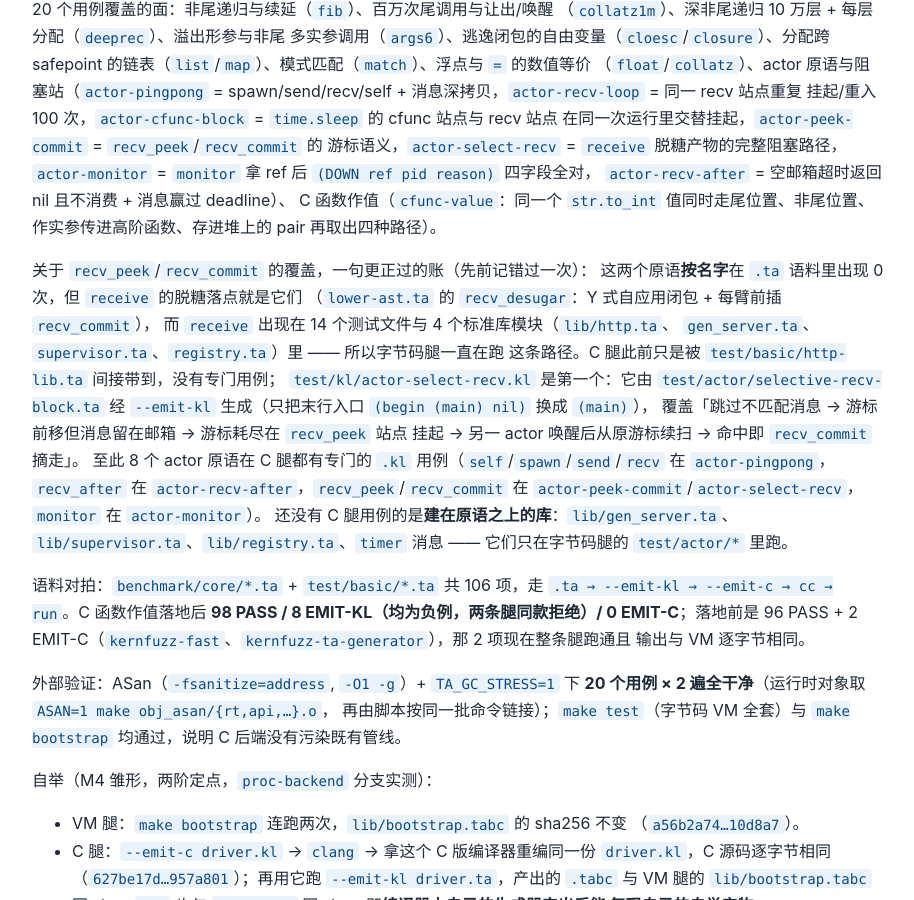
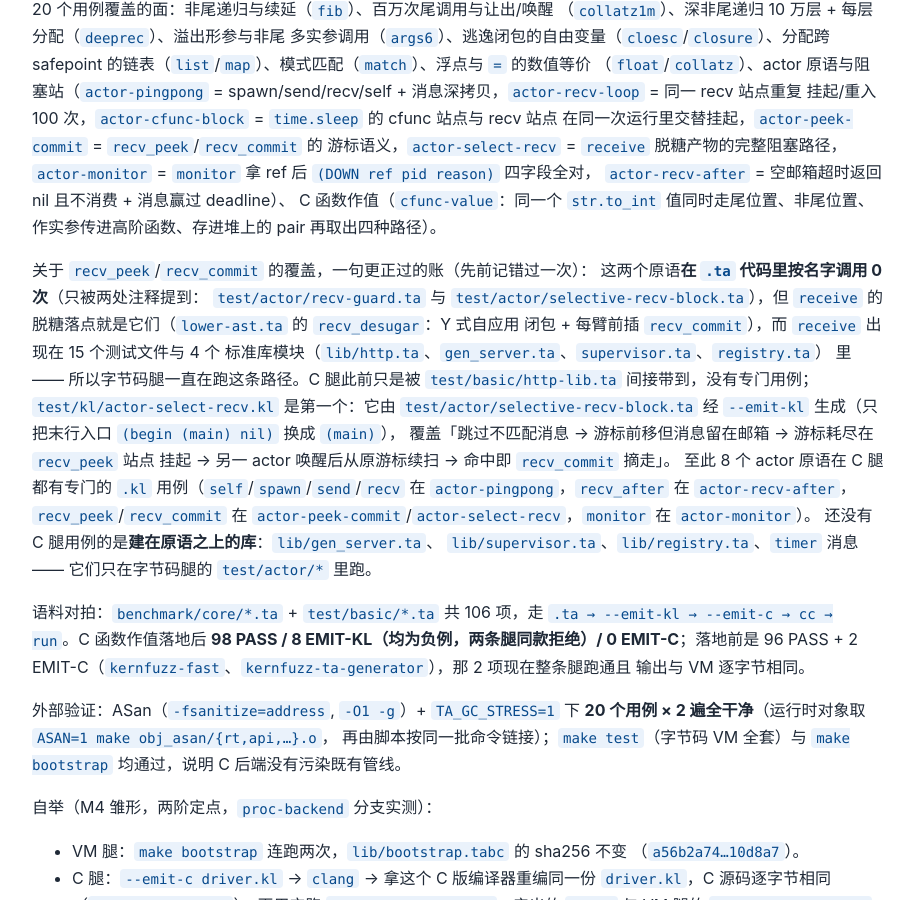
Before and after one commit to tiancaiamao/tinyactor, a Jekyll site: the page built from docs/c-backend.md, in a window 1280 px wide and 900 px high, scrolled down 4531 px. Shown: the whole window, without its empty margins (182-1096 px from the left). Built offline with Jekyll 4.4.1, drawn with Linux system fonts in a browser that asks for light colours; our own code applies the rules of GitHub Pages for plain Markdown files.

```diff
--- a/docs/c-backend.md
+++ b/docs/c-backend.md
@@ -202,11 +202,13 @@ C 函数作值（`cfunc-value`：同一个 `str.to_int` 值同时走尾位置、
 作实参传进高阶函数、存进堆上的 pair 再取出四种路径）。
 
 关于 `recv_peek`/`recv_commit` 的覆盖，一句更正过的账（先前记错过一次）：
-这两个原语**按名字**在 `.ta` 语料里出现 0 次，但 `receive` 的脱糖落点就是它们
-（`lower-ast.ta` 的 `recv_desugar`：Y 式自应用闭包 + 每臂前插 `recv_commit`），
-而 `receive` 出现在 14 个测试文件与 4 个标准库模块（`lib/http.ta`、
-`gen_server.ta`、`supervisor.ta`、`registry.ta`）里 —— 所以字节码腿一直在跑
-这条路径。C 腿此前只是被 `test/basic/http-lib.ta` 间接带到，没有专门用例；
+这两个原语**在 `.ta` 代码里按名字调用 0 次**（只被两处注释提到：
+`test/actor/recv-guard.ta` 与 `test/actor/selective-recv-block.ta`），但
+`receive` 的脱糖落点就是它们（`lower-ast.ta` 的 `recv_desugar`：Y 式自应用
+闭包 + 每臂前插 `recv_commit`），而 `receive` 出现在 15 个测试文件与 4 个
+标准库模块（`lib/http.ta`、`gen_server.ta`、`supervisor.ta`、`registry.ta`）
+里 —— 所以字节码腿一直在跑这条路径。C 腿此前只是被 `test/basic/http-lib.ta`
+间接带到，没有专门用例；
 `test/kl/actor-select-recv.kl` 是第一个：它由 `test/actor/selective-recv-block.ta`
 经 `--emit-kl` 生成（只把末行入口 `(begin (main) nil)` 换成 `(main)`），
 覆盖「跳过不匹配消息 → 游标前移但消息留在邮箱 → 游标耗尽在 `recv_peek` 站点
```
Also changed, not shown: benchmark/vs-go/README.md.
